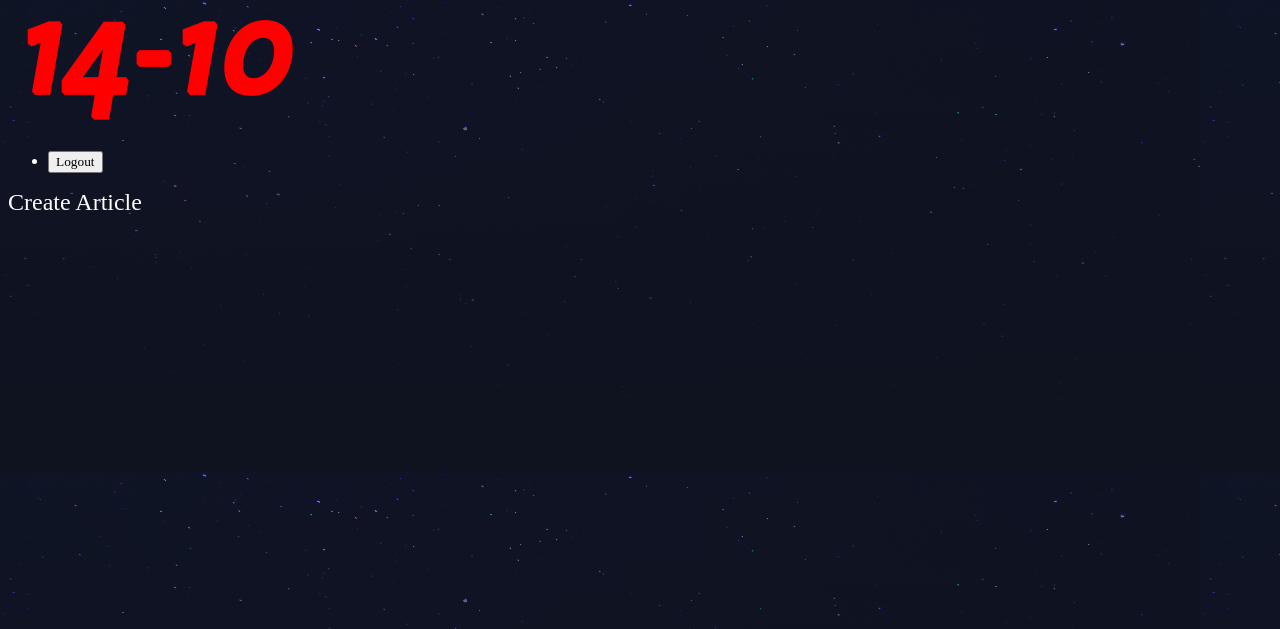
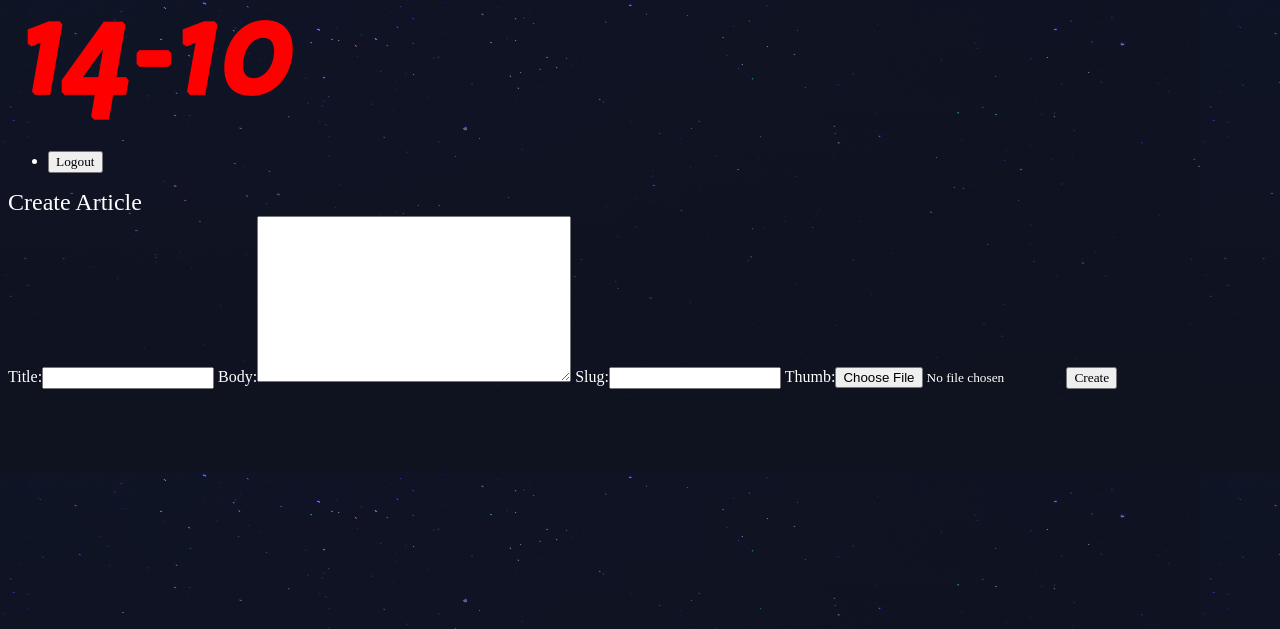
Before and after one commit to rtw590/django-net-ninja, a Django app: page /articles/create in a window 1280 px wide. Shown: the top 629 px of the page. Run offline with Django 3.2, Linux system fonts and the light colour scheme; a user stored in the database is signed in.

Commit message:
stopped midway through create article view

```diff
--- /dev/null
+++ b/musicBlog/articles/forms.py
@@ -0,0 +1,7 @@
+from django import forms
+from . import models
+
+class CreateArticle(forms.ModelForm):
+    class Meta:
+        model = models.Article
+        fields = ['title', 'body', 'slug', 'thumb']
--- a/musicBlog/articles/templates/articles/article_create.html
+++ b/musicBlog/articles/templates/articles/article_create.html
@@ -4,6 +4,11 @@
 
     <div class="create-article">
         <h2>Create Article</h2>
+        <form action="" class="site-form" method="post">
+            {% csrf_token %}
+            {{ form }}
+            <input type="submit" value="Create">
+        </form>
     </div>
 
 {% endblock %}
--- a/musicBlog/articles/views.py
+++ b/musicBlog/articles/views.py
@@ -2,6 +2,7 @@ from django.shortcuts import render
 from .models import Article
 from django.http import HttpResponse
 from django.contrib.auth.decorators import login_required
+from . import forms
 
 # Create your views here.
 def article_list(request):
@@ -14,4 +15,5 @@ def article_details(request, slug):
 
 @login_required(login_url="../accounts/login")
 def article_create(request):
-    return render(request, 'articles/article_create.html')
+    form = forms.CreateArticle()
+    return render(request, 'articles/article_create.html', {'form':form})
```
Also changed, not shown: musicBlog/db.sqlite3.
